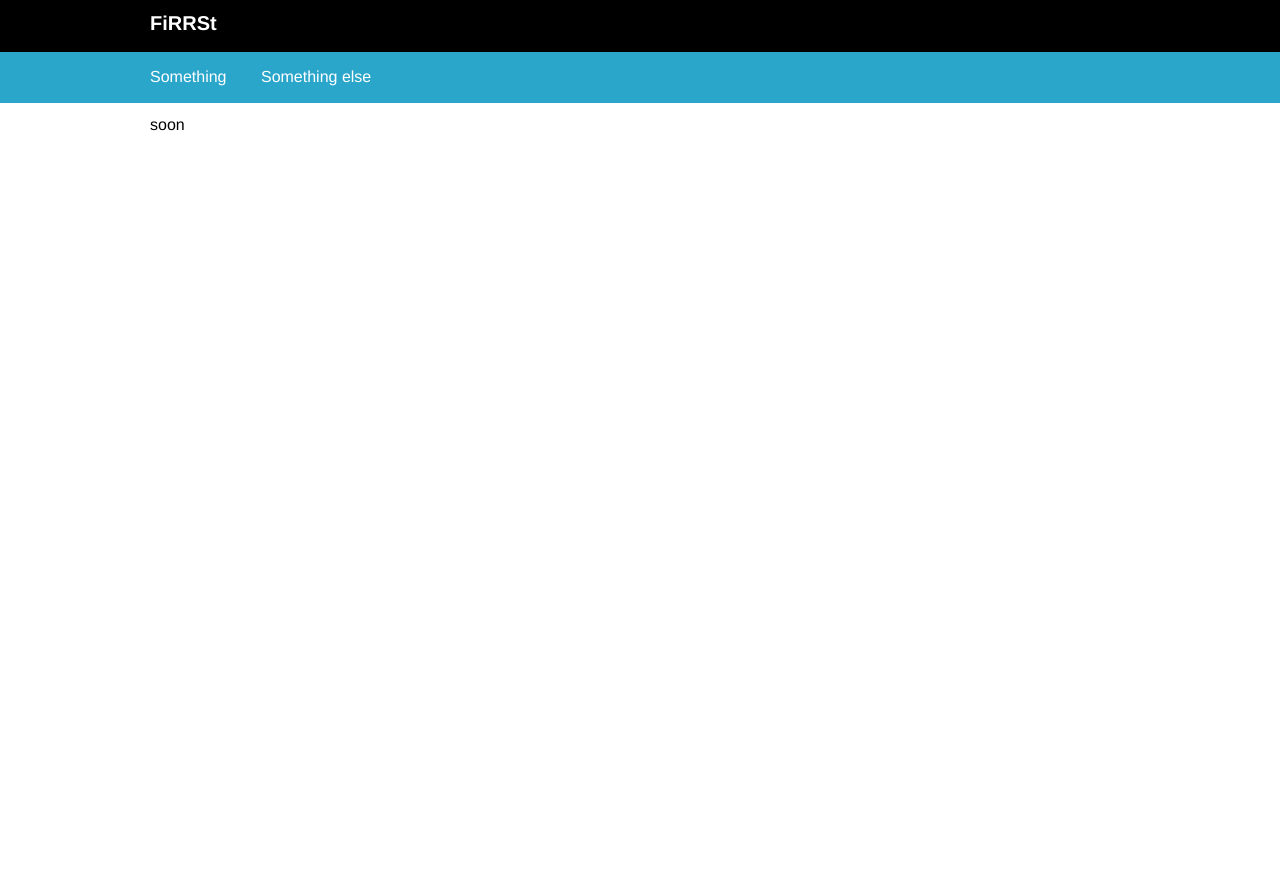
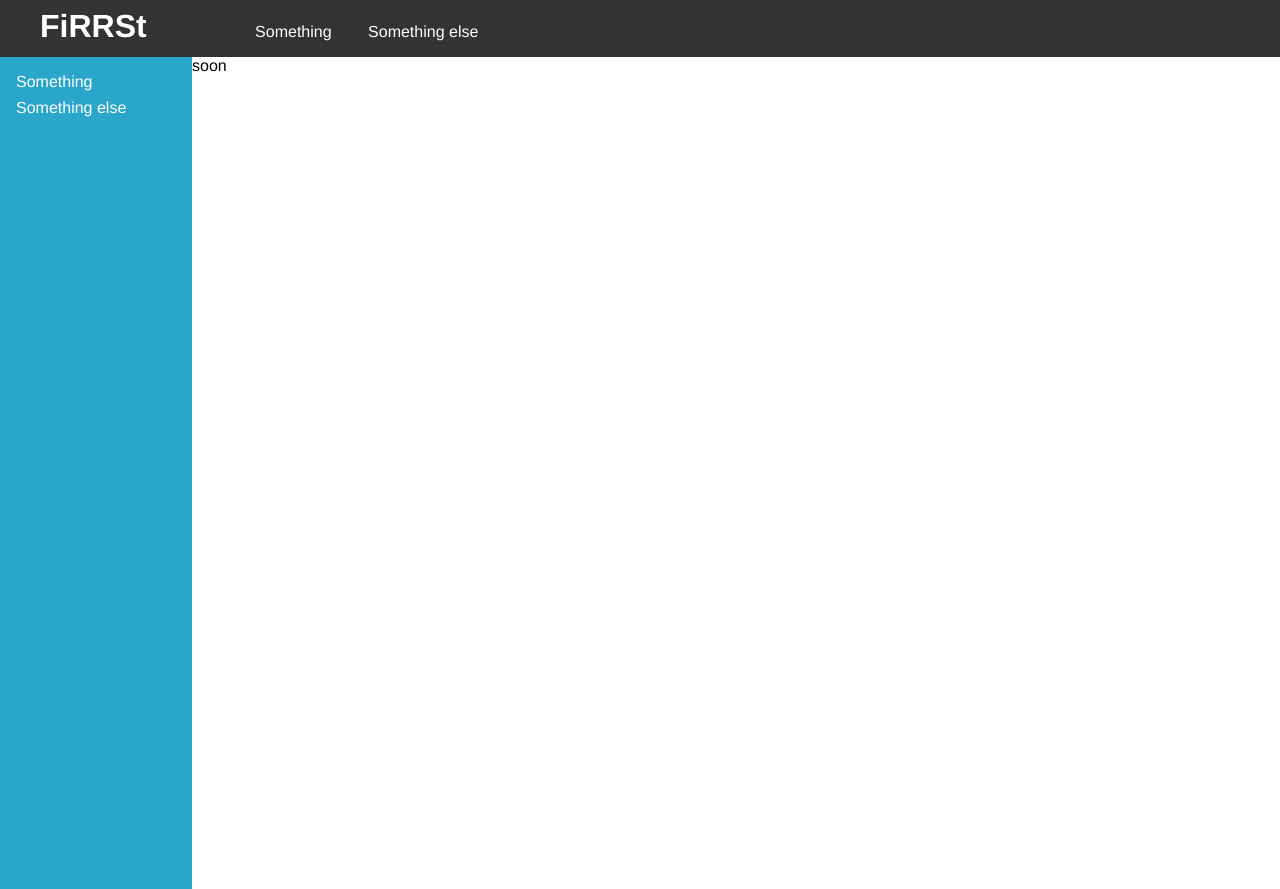
Before and after one commit to fisadev/firrst, a Django app: page / in a window 1280 px wide. Before the commit the page ends 131 px from the top, so only its background shows below. Run offline with Django 3.2, Linux system fonts and the light colour scheme.

Commit message:
Trying to go html5, and adding a sidebar

```diff
--- a/firrst/app/static/css/styles.css
+++ b/firrst/app/static/css/styles.css
@@ -1,73 +1,88 @@
-body, div, h1, h2, ul, li, a, p {
+header, footer, section, aside, nav, article {
+    display: block;
+}
+
+html, body {
+    height: 100%;
+}
+
+html, body, ul, li, a, p, h1, h2, h3, h4 {
     margin: 0;
     padding: 0;
     font-family: "OpenSans", "Helvetica Neue", "Helvetica", Arial, Verdana, sans-serif;
     font-style: normal;
 }
 
-.top-bar {
-    position: fixed;
-    top: 0;
-    width: 100%;
-    max-width: 100%;
+header#topbar {
+    padding: 0.5em 0.5em 0.5em 2.5em;
+    color: #ffffff;
+    background-color: #333333;
 }
 
-.title-bar {
-    color: #ffffff;
-    display: block;
-    height: 40px;
-    width: 100%;
-    max-width: 100%;
-    position: relative;
-    padding: 12px 0 0 150px;
-    background-color: #000000;
+header#topbar  h1 {
+    display: inline-block;
+    font-size: 2em;
+    width: auto;
+    margin: 0 3em 0 0;
 }
 
-.title-bar h1 {
-    float: left;
-    font-size: 20px;
+header#topbar nav {
+    display: inline-block;
+    padding: 0.5em;
+    color: #2ba6cb;
 }
 
-.nav-bar {
-    color: #ffffff;
+header#topbar nav ul {
     display: block;
-    height: 35px;
-    width: 100%;
-    max-width: 100%;
-    position: relative;
-    padding: 16px 0 0 150px;
-    background-color: #2ba6cb;
-}
-
-.nav-bar ul {
-    display: block;
-    float: left;
     list-style-image: none;
     list-style-position: outside;
     list-style-type: none;
 }
 
-.nav-bar ul li {
+header#topbar nav ul li {
     display: inline;
-    padding-right: 30px;
+    padding-right: 2em;
 }
 
-.top-bar h1 a, .nav-bar ul li a {
+header#topbar nav ul li a {
     color: #ffffff;
     text-decoration: none;
 }
 
-.title-bar h1 a:hover, .nav-bar ul li a:hover {
+header#topbar nav ul li a:hover {
     text-decoration: underline;
 }
 
-div.content {
-    margin-top: 100px;
-    padding: 16px 0 100px 150px;
+section#sidebar {
+    float: left;
+    width: 10em;
+    height: 100%;
+    background-color: #2ba6cb;
+    color: #ffffff;
+    padding: 1em;
 }
 
-div.content h2 {
-    margin: 20px 0 5px 0;
-    font-size: 20px;
+section#sidebar ul {
+    list-style-image: none;
+    list-style-position: outside;
+    list-style-type: none;
+}
+
+section#sidebar ul li {
+    padding-bottom: 0.5em;
+}
+
+section#sidebar ul li a {
+    color: #ffffff;
+    text-decoration: none;
+}
+
+section#sidebar ul li a:hover {
+    text-decoration: underline;
+}
+
+
+
+section#content h2 {
     color: #DD4814;
 }
--- a/firrst/app/templates/home.html
+++ b/firrst/app/templates/home.html
@@ -6,19 +6,25 @@
   <link rel="stylesheet" href="{{ STATIC_URL }}css/styles.css">
 </head>
 <body>
-  <div class="top-bar">
-    <div class="title-bar">
-      <h1>FiRRSt</h1>
-    </div>
-    <div class="nav-bar">
+  <header id="topbar">
+    <h1>FiRRSt</h1>
+    <nav>
       <ul>
         <li><a href="#">Something</a></li>
         <li><a href="#">Something else</a></li>
       </ul>
-    </div>
-  </div>
-  <div class="content">
+    </nav>
+  </header>
+
+  <section id="sidebar">
+    <ul>
+      <li><a href="#">Something</a></li>
+      <li><a href="#">Something else</a></li>
+    </ul>
+  </section>
+
+  <section id="content">
     <p>soon</p>
-  </div>
+  </section>
 </body>
 </html>
```
